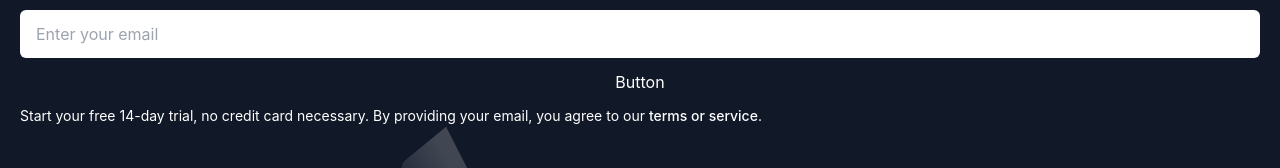
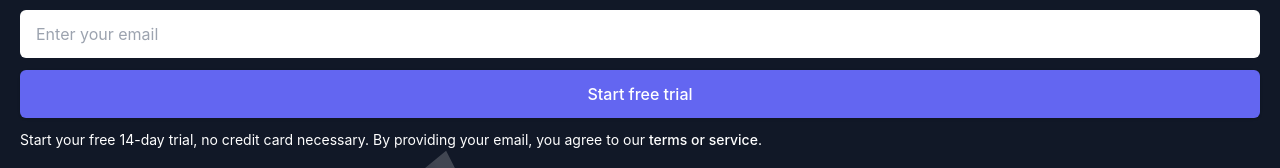
Before and after one commit to randseay/free-trial-demo, a React (Create React App) app: page / in a window 1280 px wide. Shown: the part 504-672 px from the top of the page. Built offline with nearby package versions, Linux system fonts and the light colour scheme; a web font is replaced by a local one.

Commit message:
First pass at styling the button.

```diff
--- a/src/components/Button/Button.js
+++ b/src/components/Button/Button.js
@@ -1,5 +1,12 @@
-function Button() {
-  return <button>Button</button>;
+function Button({ children, ...props }) {
+  return (
+    <button
+      className="w-full rounded-md bg-indigo-500 px-4 py-3 text-base font-medium leading-6 shadow"
+      {...props}
+    >
+      {children}
+    </button>
+  );
 }
 
 export default Button;
```
